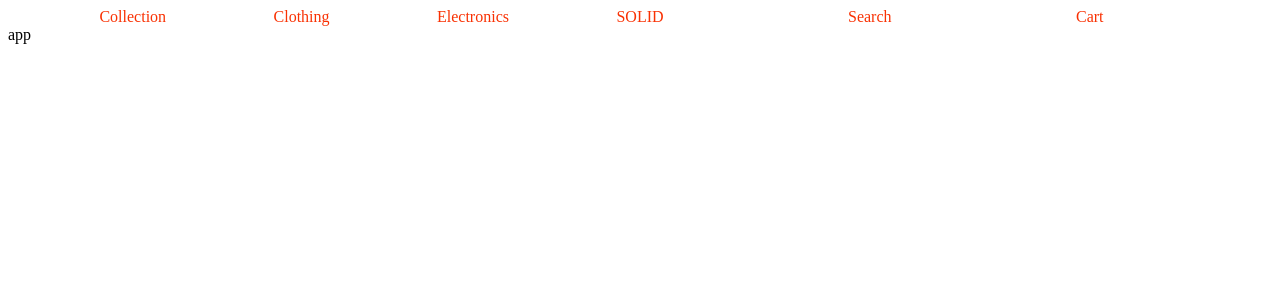
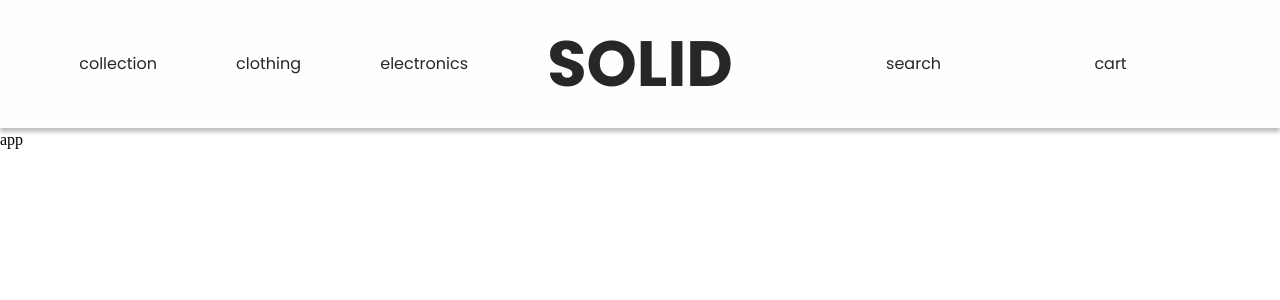
Before and after one commit to cagatay-usta/solid-ecommerce, a React (Vite) app: page / in a window 1280 px wide. Shown: the top 300 px of the page. Built offline with nearby package versions, Linux system fonts and the light colour scheme.

Commit message:
add styled navlinks to navbar

```diff
--- a/index.html
+++ b/index.html
@@ -1,9 +1,15 @@
-<!doctype html>
+<!DOCTYPE html>
 <html lang="en">
   <head>
     <meta charset="UTF-8" />
     <link rel="icon" type="image/svg+xml" href="#" />
     <meta name="viewport" content="width=device-width, initial-scale=1.0" />
+    <link rel="preconnect" href="https://fonts.googleapis.com" />
+    <link rel="preconnect" href="https://fonts.gstatic.com" crossorigin />
+    <link
+      href="https://fonts.googleapis.com/css2?family=Poppins:ital,wght@0,100;0,300;0,400;0,500;0,600;0,700;0,900;1,300&display=swap"
+      rel="stylesheet"
+    />
     <title>SOLID</title>
   </head>
   <body>
--- a/src/components/Navbar.tsx
+++ b/src/components/Navbar.tsx
@@ -2,18 +2,22 @@ import { NavLink } from "react-router-dom";
 import { styled } from "@mui/material";
 
 /* TODO:
-  add navlink styled component
   style navbar
-  add search and cart icons
+  add search and cart icons?
 
 */
 
 const NavContainer = styled("header")`
   display: flex;
   justify-content: space-evenly;
-  width: 100%;
+  align-items: center;
+  width: 100vw;
   gap: 1rem;
-  color: ${(props) => props.theme.palette.secondary.main};
+  color: ${(props) => props.theme.palette.primary.main};
+  font-family: 'Poppins', sans-serif;
+  padding: 1rem;
+  box-shadow: 0px 4px 4px 0px rgba(0, 0, 0, 0.25);
+  background: ${(props) => props.theme.palette.gray.white};
 `;
 
 const NavLinksContainer = styled("div")`
@@ -22,7 +26,17 @@ const NavLinksContainer = styled("div")`
   width: 100%;
   gap: 1rem;
 `;
-const Logo = styled("div")``;
+const Logo = styled(NavLink)`
+  font-size: 4rem;
+  font-weight: 700;
+  text-decoration: none;
+  color: ${(props) => props.theme.palette.primary.main};
+`;
+
+const StyledNavLink = styled(NavLink)`
+  text-decoration: none;
+  color: ${(props) => props.theme.palette.primary.main};
+`
 
 function Navbar() {
 
@@ -30,14 +44,14 @@ function Navbar() {
     <>
       <NavContainer>
         <NavLinksContainer>
-          <div>Collection</div>
-          <div>Clothing</div>
-          <div>Electronics</div>
+          <StyledNavLink to={"/collection"}>collection</StyledNavLink>
+          <StyledNavLink to={"/clothing"}>clothing</StyledNavLink>
+          <StyledNavLink to={"/electronics"}>electronics</StyledNavLink>
         </NavLinksContainer>
-        <Logo>SOLID</Logo>
+        <Logo to={"/home"}>SOLID</Logo>
         <NavLinksContainer>
-          <div>Search</div>
-          <div>Cart</div>
+          <StyledNavLink to={"/search"}>search</StyledNavLink>
+          <StyledNavLink to={"/cart"}>cart</StyledNavLink>
         </NavLinksContainer>
       </NavContainer>
     </>
--- a/src/main.tsx
+++ b/src/main.tsx
@@ -5,6 +5,7 @@ import { BrowserRouter, Routes, Route } from "react-router-dom";
 import Home from "./Pages/Home.tsx";
 import About from "./Pages/About.tsx";
 import NotFound from "./Pages/NotFound.tsx";
+import "./style/global.css"
 
 ReactDOM.createRoot(document.getElementById("root")!).render(
   <React.StrictMode>
--- a/src/style/global.css
+++ b/src/style/global.css
@@ -1,4 +1,4 @@
-
+/* Reset */
 *, *::before, *::after {
   box-sizing: border-box;
 }
@@ -23,3 +23,4 @@ input, button, textarea, select {
 p, h1, h2, h3, h4, h5, h6 {
   overflow-wrap: break-word;
 }
+/* Reset */
```
